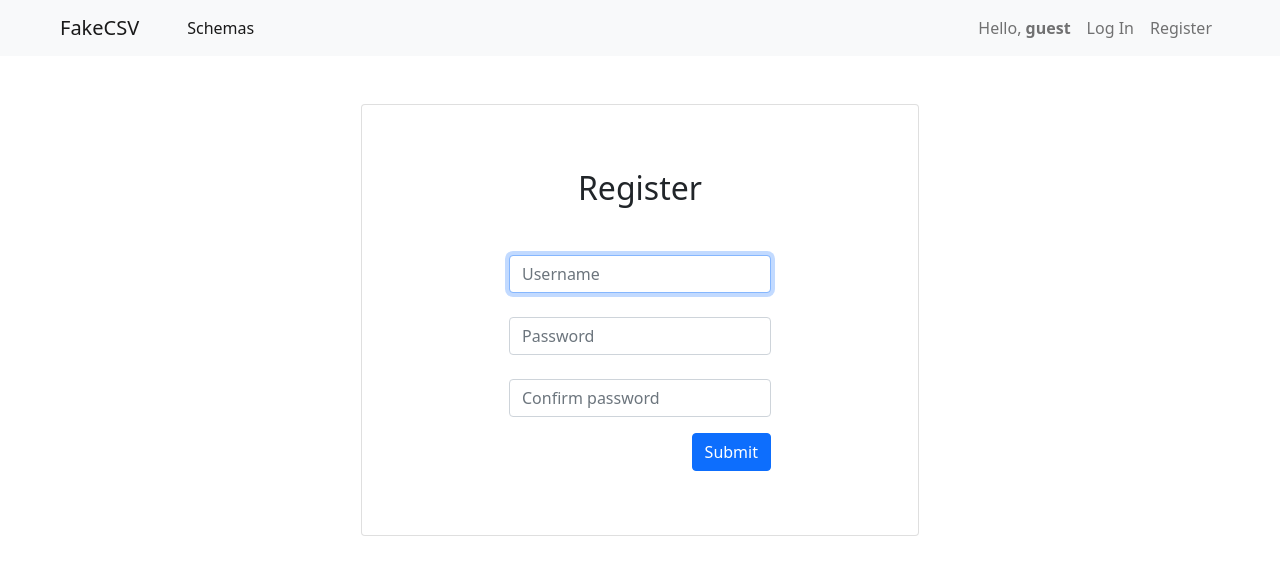
After one commit to CodePathfinder/fake-csv, a Django app: page /register in a window 1280 px wide. The commit adds this page. Shown: the top 575 px of the page. Run offline with Django 3.2, Linux system fonts and the light colour scheme; parts of the project's set-up code (start-up, migrations or seed data) failed here and were passed over.

Commit message:
add register view

```diff
--- a/schemas/templates/schemas/inc/navbar.html
+++ b/schemas/templates/schemas/inc/navbar.html
@@ -29,6 +29,9 @@
             <li class="nav-item">
                 <a class="nav-link" href="{% url 'login' %}">Log In</a>
             </li>
+            <li class="nav-item">
+              <a class="nav-link" href="{% url 'register' %}">Register</a>
+          </li>
             {% endif %}
         </ul>
       </div>
--- /dev/null
+++ b/schemas/templates/schemas/register.html
@@ -0,0 +1,33 @@
+{% extends "schemas/layout.html" %}
+
+{% block body %}
+
+<div class="card w-50 mx-auto pb-5 mt-5">
+    <div class="card-body">
+        <h2 class="text-center my-5">
+            Register
+        </h2>
+        {% if message %}
+        <div class="text-center text-danger">{{ message }}</div>
+        {% endif %}
+        <form action="{% url 'register' %}" method="post">
+            {% csrf_token %}
+            <div class="form-group my-4 w-50 mx-auto">
+                <input autofocus class="form-control" type="text" name="username" placeholder="Username">
+            </div>
+            <div class="form-group mb-4 w-50 mx-auto">
+                <input class="form-control" type="password" name="password" placeholder="Password">
+            </div>
+            <div class="form-group mb-3 w-50 mx-auto">
+                <input class="form-control" type="password" name="confirmation" placeholder="Confirm password">
+            </div>
+            <div class="d-grid gap-2 d-md-flex justify-content-md-end col-9">
+                <input class="btn btn-primary" type="submit" value="Submit">
+            </div>
+
+        </form>
+
+    </div>
+  </div>
+
+{% endblock %}
--- a/schemas/urls.py
+++ b/schemas/urls.py
@@ -8,6 +8,7 @@ urlpatterns = [
     path("datasets/<int:schema_id>", views.Datasets.as_view(), name="datasets"),
     path("login", views.login_view, name="login"),
     path("logout", views.logout_view, name="logout"),
+    path("register", views.register, name="register"),
     # API routes
     path("status_check/<str:mtk>", views.status_check, name="status_check"),
 ]
--- a/schemas/views.py
+++ b/schemas/views.py
@@ -9,7 +9,7 @@ from django.urls import reverse
 from django.db import IntegrityError
 from django.core.cache import cache
 
-from .models import Schema, SchemaTypes, DataTypes, DataSet
+from .models import User, Schema, SchemaTypes, DataTypes, DataSet
 from .forms import SchemaForm, SchemaTypesForm
 from .tasks import fake_csv
 from .utils import monitor_task_key
@@ -192,6 +192,37 @@ def status_check(requst, mtk):
         return JsonResponse({"url": None})
 
 
+def register(request):
+    if request.method == "POST":
+        username = request.POST["username"]
+
+        # Ensure password matches confirmation
+        password = request.POST["password"]
+
+        if not username or not password:
+            return render(request, "schemas/register.html", {
+                "message": "Invalid request. Please enter username and password."
+            })
+        confirmation = request.POST["confirmation"]
+        if password != confirmation:
+            return render(request, "schemas/register.html", {
+                "message": "Passwords does not match."
+            })
+
+        # Attempt to create new user
+        try:
+            user = User.objects.create_user(username=username, password=password)
+            user.save()
+        except IntegrityError:
+            return render(request, "schemas/register.html", {
+                "message": "Username already taken."
+            })
+        login(request, user)
+        return HttpResponseRedirect(reverse("index"))
+    else:
+        return render(request, "schemas/register.html")
+
+
 def login_view(request):
     if request.method == "POST":
 
```
Also changed, not shown: db.sqlite3.
